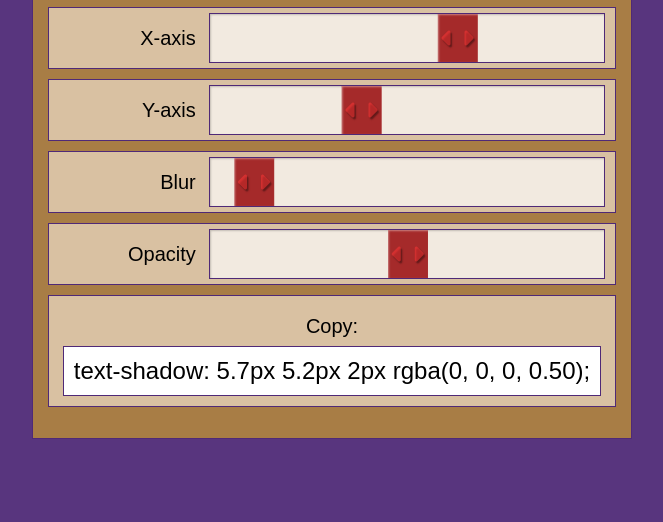
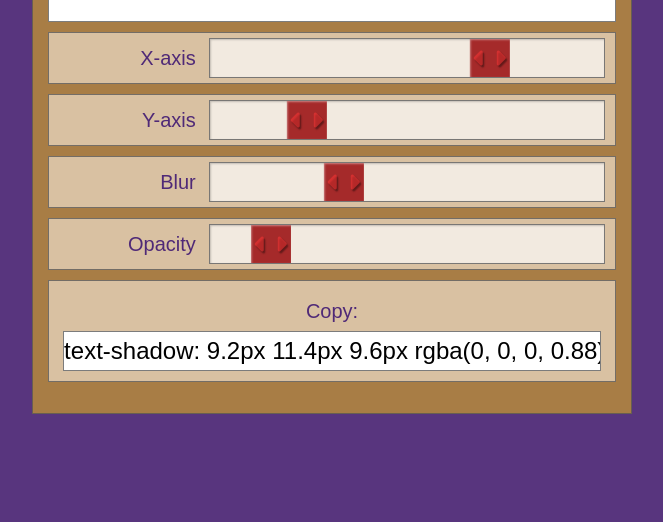
Before and after one commit to GrzegorzWirtek/text-shadow-css-generator, a website built with webpack: page src/index.html in a window 1280 px wide. Shown: the part 278-800 px from the top of the page, without its empty margins (308-971 px from the left). Built offline with nearby package versions, Linux system fonts and the light colour scheme; a web font is replaced by a local one.

Commit message:
style correction

```diff
--- a/src/js/text-shadow.js
+++ b/src/js/text-shadow.js
@@ -11,10 +11,10 @@ export default class{
         window.addEventListener('resize', ()=>this.onResize());
         this.areaActualWidth = getComputedStyle(this.xArea).width;
         this.factors ={
-            xFactor: 0.64,
-            yFactor: 0.37,
-            blurFactor: 0.068,
-            opacityFactor: 0.5
+            xFactor: 0.73,
+            yFactor: 0.216,
+            blurFactor: 0.32,
+            opacityFactor: 0.1151
         }
         this.widthZipButton = 40;
         this.viewCode();
@@ -89,13 +89,9 @@ export default class{
         let op = (1-this.factors.opacityFactor*1).toFixed(2);
         this.createShadow(x, y, bl, op);
     }
-    createShadow(x=5.7,y=5.2,bl=2.0,op='0.50'){
+    createShadow(x=9.2,y=11.4,bl=9.6,op=0.88){
         this.textArea.style.textShadow =`${x}px ${y}px ${bl}px rgba(0, 0, 0, ${op})`;
         this.viewCode(`${x}px ${y}px ${bl}px rgba(0, 0, 0, ${op})`);
-        console.log(x,y,bl,op);
-        console.log(this.factors);
-
-
     }
 
     viewCode(code){
--- a/src/scss/_reset.scss
+++ b/src/scss/_reset.scss
@@ -2,8 +2,9 @@
 
 $font-code: 'Barlow Condensed',
 sans-serif;
-$border-color: #4f2977;
-$input-height: 50px;
+$border-color: rgba(85, 85, 85, 0.768);
+$font-color: #4f2977;
+$input-height: 40px;
 $bcg-color:#b38549;
 $bcg-container-color:#58357e;
 
--- a/src/scss/_text-shadow.scss
+++ b/src/scss/_text-shadow.scss
@@ -7,7 +7,7 @@
     background-color: $bcg-container-color;
 
     &__container {
-        width: 100%;
+        width: 96%;
         max-width: 600px;
         height: 100%;
         max-height: 700px;
@@ -63,22 +63,18 @@
 
 .text-shadow__element-p {
     margin: 0 3px;
+    color: $font-color;
 }
 
 .text-shaddow__element-area {
     position: relative;
     flex-basis: 70%;
-    height: 30px;
     margin: 0 10px;
     border: 1px solid $border-color;
-    background-color: white;
     overflow: hidden;
     box-shadow: inset 1px 1px 2px rgba(0, 0, 0, 0.2);
     background-color: lighten($bcg-color, 42);
-
-    @media(min-height:500px) {
-        height: $input-height;
-    }
+    height: $input-height;
 }
 
 .text-shadow__element-area-zip {
@@ -114,15 +110,15 @@
     line-height: 1.4;
     text-align: center;
     cursor: pointer;
-    transition: color 0.1s;
+    transition: transform 0.1s;
+    color: $font-color;
 
     @media(min-height:500px) {
         line-height: 2;
     }
 
     &:hover {
-        color: #562c83;
-
+        transform: scale(1.1);
     }
 }
 
```
Also changed, not shown: dist/bundle.min.js, dist/main.css, 2 other files.
